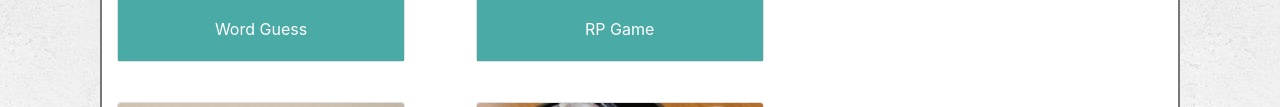
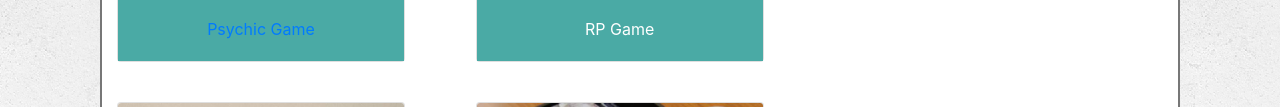
Before and after one commit to csinlasath/Bootstrap-Portfolio, a plain HTML site: page portfolio.html in a window 1280 px wide. Shown: the part 464-571 px from the top of the page. Drawn offline with nearby package versions, Linux system fonts and the light colour scheme.

Commit message:
Added Link to Psychic Game

```diff
--- a/portfolio.html
+++ b/portfolio.html
@@ -49,7 +49,8 @@
                               <div class="card" style="width: 18rem;">
                                   <img class="card-img-top" src="assets/images/technics-q-c-640-480-1.jpg" alt="Card image cap">
                                   <div class="card-body" style="background-color:#4aaaa5;">
-                                    <p class="card-text" style="text-align: center;">Word Guess</p>
+                                    <p class="card-text" style="text-align: center;"><a href="https://csinlasath.github.io/Psychic-Game/">Psychic Game</a></p>
+
                                   </div>
                               </div>
                           </div>
```
